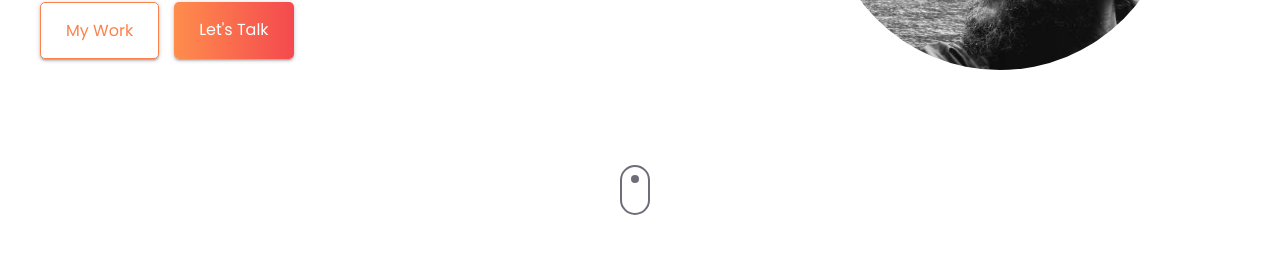
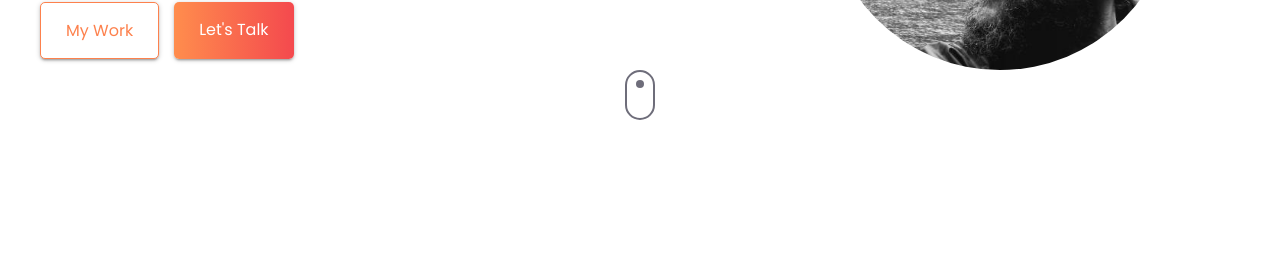
Before and after one commit to renebitter/portfolio, a Next.js app: page / in a window 1280 px wide. Shown: the part 465-730 px from the top of the page. Built offline with nearby package versions, Linux system fonts and the light colour scheme; some icons are missing.

Commit message:
scrollicon fix

```diff
--- a/components/home/hero.js
+++ b/components/home/hero.js
@@ -50,9 +50,11 @@ const Hero = () => {
             />
           </div>
         </div>
-        <a href='#portfolio'>
-          <div className={classes.iconScroll}></div>
-        </a>
+        <div className={classes.iconScrollContainer}>
+          <a href='#portfolio'>
+            <div className={classes.iconScroll}></div>
+          </a>
+        </div>
       </div>
 
       {showModal && <Modal contact onClose={closeModalHandler} />}
--- a/components/home/hero.module.scss
+++ b/components/home/hero.module.scss
@@ -1,6 +1,5 @@
 .greetings {
   padding: 25px 15px 50px;
-  height: 85vh;
 
   .row {
     height: 100%;
@@ -53,7 +52,6 @@
     padding: 120px 25px;
 
     .container {
-      // height: 100%;
       max-width: 1200px;
       margin: auto;
     }
@@ -99,23 +97,20 @@
       }
     }
 
-    .iconScroll,
-    .iconScroll:before {
-      position: absolute;
-      left: 50%;
-    }
+    .iconScrollContainer {
       .iconScroll {
+        position: relative;
+        margin: auto;
         display: block;
         width: 30px;
         height: 50px;
-      margin-left: -20px;
-      bottom: 120px;
-      margin-top: -35px;
         border: 2px solid #6e6d7a;
         border-radius: 25px;
       }
 
       .iconScroll:before {
+        position: absolute;
+        left: 50%;
         content: '';
         width: 8px;
         height: 8px;
@@ -138,3 +133,4 @@
       }
     }
   }
+}
```
Lines whose indentation alone changed are shown as unchanged.
